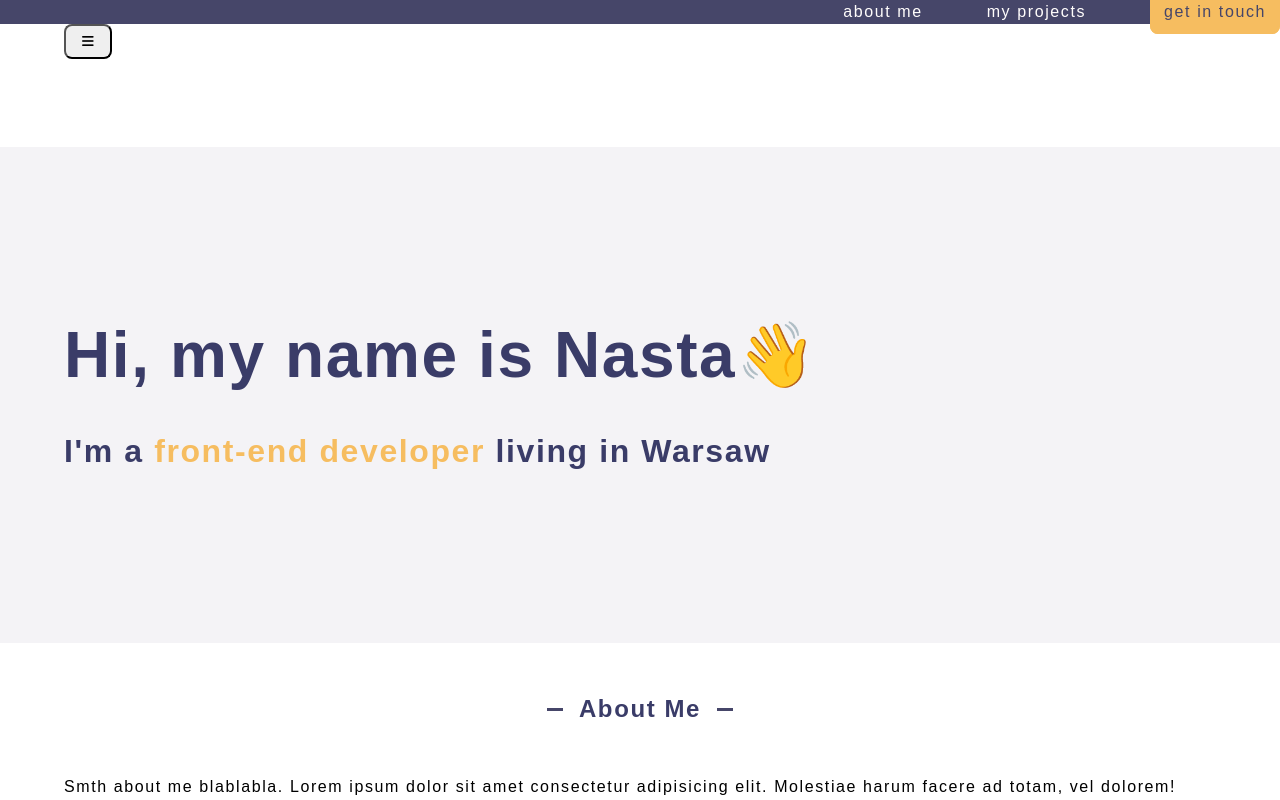
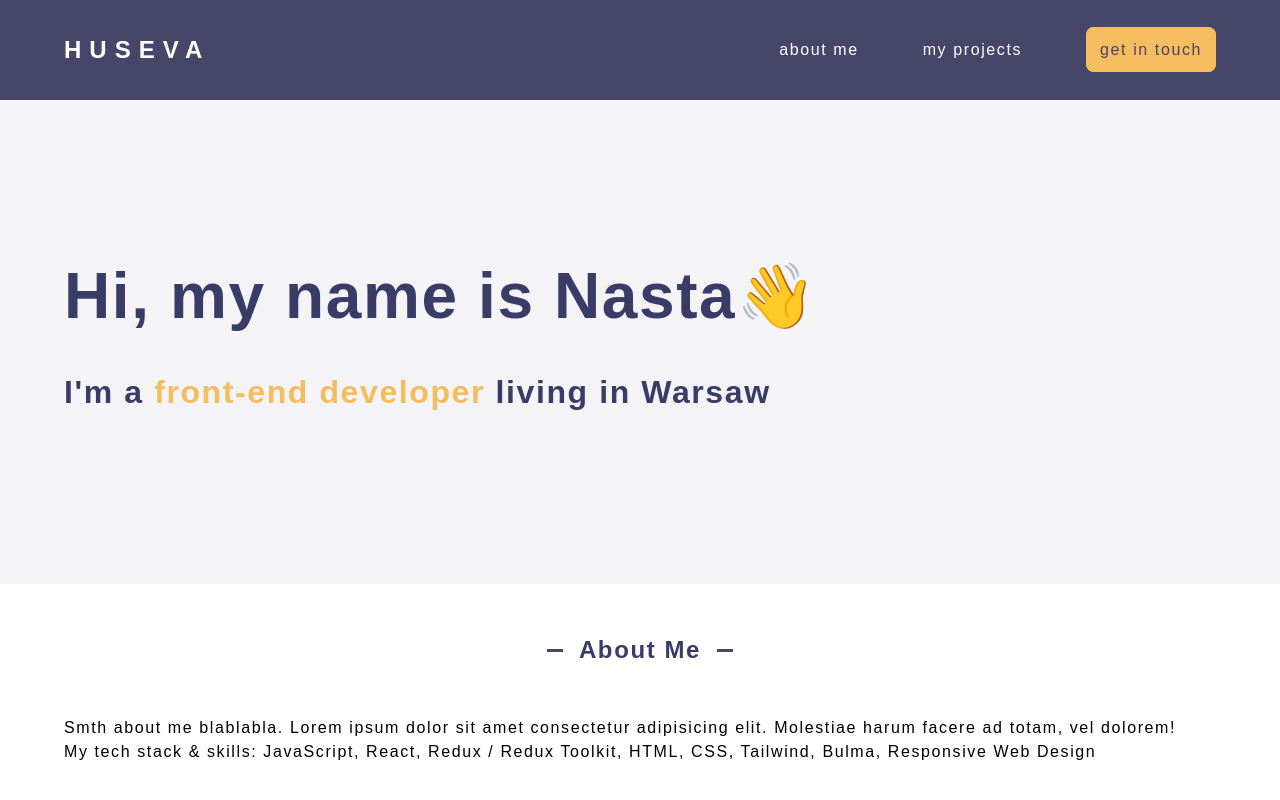
Before and after one commit to pl0tka/portfolio, a React (Vite) app: page / in a window 1280 px wide. Shown: the top 800 px of the page. Built offline with nearby package versions, Linux system fonts and the light colour scheme; a web font is replaced by a local one.

Commit message:
Update header & navbar styles

```diff
--- a/src/styles/sass/components/_header.scss
+++ b/src/styles/sass/components/_header.scss
@@ -0,0 +1,59 @@
+.header {
+  position: fixed;
+  top: 0;
+  left: 0;
+  right: 0;
+  background-color: $clr-5;
+  color: $clr-1;
+
+  &-container {
+    padding-top: 1rem;
+    padding-bottom: 1rem;
+
+    @include md-screen {
+      padding-top: 2rem;
+      padding-bottom: 2rem;
+      // if container is flex from the beginning (on the small screen), logo & toggler jumps when toggling
+      display: flex;
+      justify-content: space-between;
+      align-items: center;
+      flex-wrap: wrap;
+    }
+  }
+
+  &-logo-toggler {
+    display: flex;
+    justify-content: space-between;
+    align-items: center;
+  }
+
+  &-logo {
+    font-size: 1.5rem;
+    text-transform: uppercase;
+    letter-spacing: 0.5rem;
+    font-weight: 700;
+    color: $clr-1;
+  }
+
+  &-toggler {
+    width: 3rem;
+    height: 3rem;
+    padding: 0;
+    border: none;
+    background-color: transparent;
+
+    @include md-screen {
+      display: none;
+    }
+
+    &:hover {
+      background-color: $clr-6;
+    }
+  }
+
+  &-toggler-icon {
+    font-size: 1.5rem;
+    padding-top: 0.1rem;
+    color: $clr-1;
+  }
+}
--- a/src/styles/sass/components/_nav.scss
+++ b/src/styles/sass/components/_nav.scss
@@ -1,76 +1,61 @@
 .nav {
-  position: fixed;
-  top: 0;
-  left: 0;
-  right: 0;
-  background-color: $clr-5;
+  display: block;
+  height: 0;
+  overflow: hidden;
+  transition: all 0.3s ease-in-out;
+
+  @include md-screen {
+    display: block;
+    height: auto;
+    overflow: visible;
+  }
+
+  &-show {
+    display: block;
+    height: 10rem;
+    width: 100%;
+    transition: all 0.3s ease-in-out;
+  }
+
+  &-list {
+    display: flex;
+    flex-direction: column;
+    justify-content: space-around;
+    align-items: center;
+    height: 100%;
     color: $clr-1;
-}
-.nav-container {
+
+    @include md-screen {
       display: flex;
-  justify-content: space-between;
-  align-items: center;
-  padding-top: 1rem;
-  padding-bottom: 1rem;
-}
-@media screen and (min-width: 768px) {
-  .nav-container {
-    padding-top: 2rem;
-    padding-bottom: 2rem;
+      flex-direction: row;
+      justify-content: flex-end;
+      gap: 4rem;
     }
   }
-.nav-logo {
-  font-size: 1.5rem;
-  text-transform: uppercase;
-  letter-spacing: 0.5rem;
-  font-weight: 700;
-  color: $clr-1;
+
+  &-list-show {
+    display: flex;
   }
-.nav-list {
-  display: none;
-  color: $clr-1;
-}
-.nav-link {
+
+  &-list-item {
     transition: $transition;
-}
-.nav-link:hover {
+
+    &:hover {
       color: $clr-accent-2;
     }
-.nav-link-contact {
+  }
+
+  &-link-contact {
     border: 2px solid $clr-accent-2;
     border-radius: $border-radius;
     background-color: $clr-accent-2;
     color: $clr-5;
     padding: 0.75rem;
     transition: $transition;
-}
-.nav-link-contact:hover {
+
+    &:hover {
       background-color: transparent;
       color: $clr-accent-2;
     }
-// nav toggler
-.nav-toggler {
-  width: 3rem;
-  height: 3rem;
-  padding: 0;
-  border: none;
-  background-color: transparent;
-}
-.nav-toggler:hover {
-  background-color: $clr-6;
-}
-.togger-icon {
-  font-size: 1.5rem;
-  padding-top: 0.1rem;
-  color: $clr-1;
-}
-@media screen and (min-width: 768px) {
-  .nav-toggler {
-    display: none;
-  }
-  .nav-list {
-    display: flex;
-    justify-content: flex-end;
-    gap: 4rem;
   }
 }
```
Lines whose indentation alone changed are shown as unchanged.
